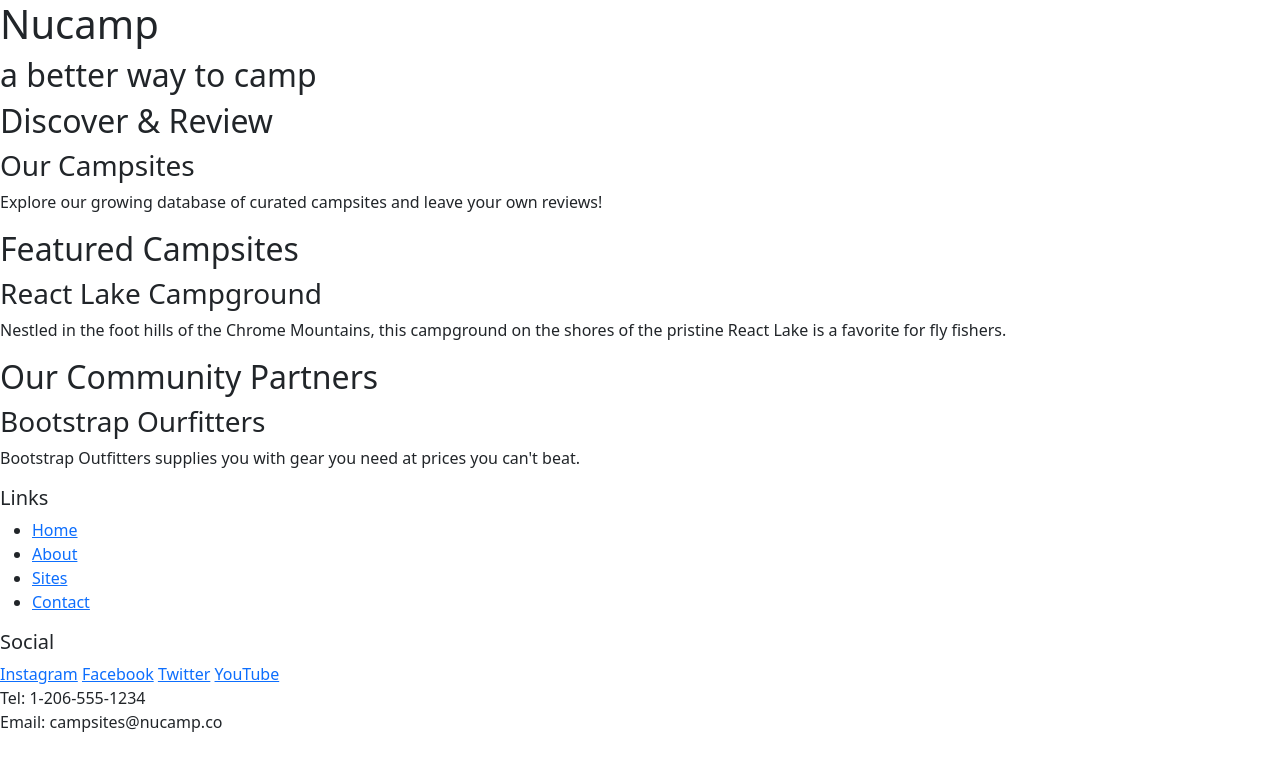
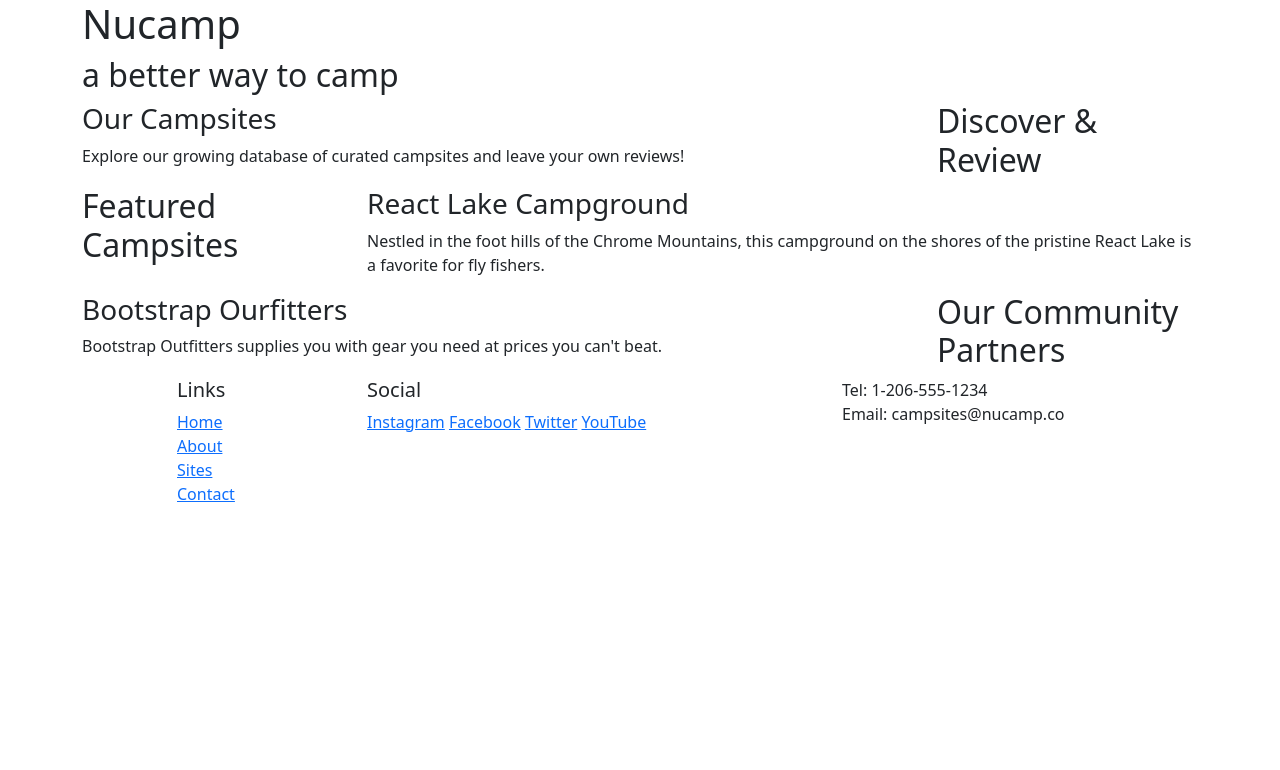
Before and after one commit to NewCodeMike/nucampsite, a plain HTML site: page index.html in a window 1280 px wide. Drawn offline with nearby package versions, Linux system fonts and the light colour scheme.

Commit message:
Bootstrap Grid

```diff
--- a/index.html
+++ b/index.html
@@ -5,77 +5,106 @@
     <meta name="viewport" content="width=device-width, initial-scale=1.0" />
 
     <!-- Bootstrap CSS -->
-    <link href="https://cdn.jsdelivr.net/npm/bootstrap@5.2.3/dist/css/bootstrap.min.css" rel="stylesheet" integrity="sha384-rbsA2VBKQhggwzxH7pPCaAqO46MgnOM80zW1RWuH61DGLwZJEdK2Kadq2F9CUG65" crossorigin="anonymous"/>
+    <link
+      href="https://cdn.jsdelivr.net/npm/bootstrap@5.2.3/dist/css/bootstrap.min.css"
+      rel="stylesheet"
+      integrity="sha384-rbsA2VBKQhggwzxH7pPCaAqO46MgnOM80zW1RWuH61DGLwZJEdK2Kadq2F9CUG65"
+      crossorigin="anonymous"
+    />
     <title>Nucamp: A Better Way To Camp</title>
   </head>
 
   <body>
     <!-- header -->
     <header>
-      <div>
+      <div class="container">
+        <div class="row">
+          <div class="col">
             <h1>Nucamp</h1>
             <h2>a better way to camp</h2>
+          </div>
+        </div>
       </div>
     </header>
 
     <!-- main section -->
-    <main>
-      <section>
+    <main class="container">
+      <section class="row">
+        <div class="col-sm-4 col-md-3 order-sm-last">
           <h2>Discover & Review</h2>
+        </div>
+        <div class="col">
           <h3>Our Campsites</h3>
           <p>
             Explore our growing database of curated campsites and leave your own
             reviews!
           </p>
+        </div>
       </section>
 
       <!-- feature section -->
-      <section>
+      <section class="row">
+        <div class="col-sm-4 col-md-3">
           <h2>Featured Campsites</h2>
+        </div>
+        <div class="col">
           <h3>React Lake Campground</h3>
           <p>
-          Nestled in the foot hills of the Chrome Mountains, this campground on
-          the shores of the pristine React Lake is a favorite for fly fishers.
+            Nestled in the foot hills of the Chrome Mountains, this campground
+            on the shores of the pristine React Lake is a favorite for fly
+            fishers.
           </p>
+        </div>
       </section>
 
       <!-- partner section -->
-      <section>
+      <section class="row">
+        <div class="col-sm-4 col-md-3 order-sm-last">
           <h2>Our Community Partners</h2>
+        </div>
+        <div class="col">
           <h3>Bootstrap Ourfitters</h3>
           <p>
             Bootstrap Outfitters supplies you with gear you need at prices you
             can't beat.
           </p>
+        </div>
       </section>
     </main>
 
     <!-- footer -->
     <footer>
-      <div>
+      <div class="container">
+        <div class="row">
+          <div class="col-4 col-sm-2 offset-1">
             <h5>Links</h5>
-        <ul>
+            <ul class="list-unstyled">
               <li><a href="#">Home</a></li>
               <li><a href="#">About</a></li>
               <li><a href="#">Sites</a></li>
               <li><a href="#">Contact</a></li>
             </ul>
           </div>
-      <div>
+          <div class="col-6 col-sm-5">
             <h5>Social</h5>
             <a href="http://instagram.com/">Instagram</a>
             <a href="http://facebook.com/">Facebook</a>
             <a href="http://twitter.com/">Twitter</a>
             <a href="http://youtube.com/">YouTube</a>
           </div>
-      <div>
+          <div class="col-sm-4">
             Tel: 1-206-555-1234<br />
             Email: campsites@nucamp.co
+          </div>
+        </div>
       </div>
     </footer>
 
     <!-- Bootstrap JavaScript plugins -->
-        <script src="https://cdn.jsdelivr.net/npm/bootstrap@5.2.3/dist/js/bootstrap.bundle.min.js" integrity="sha384-kenU1KFdBIe4zVF0s0G1M5b4hcpxyD9F7jL+jjXkk+Q2h455rYXK/7HAuoJl+0I4" crossorigin="anonymous"></script>
-
+    <script
+      src="https://cdn.jsdelivr.net/npm/bootstrap@5.2.3/dist/js/bootstrap.bundle.min.js"
+      integrity="sha384-kenU1KFdBIe4zVF0s0G1M5b4hcpxyD9F7jL+jjXkk+Q2h455rYXK/7HAuoJl+0I4"
+      crossorigin="anonymous"
+    ></script>
   </body>
 </html>
```
Lines whose indentation alone changed are shown as unchanged.
